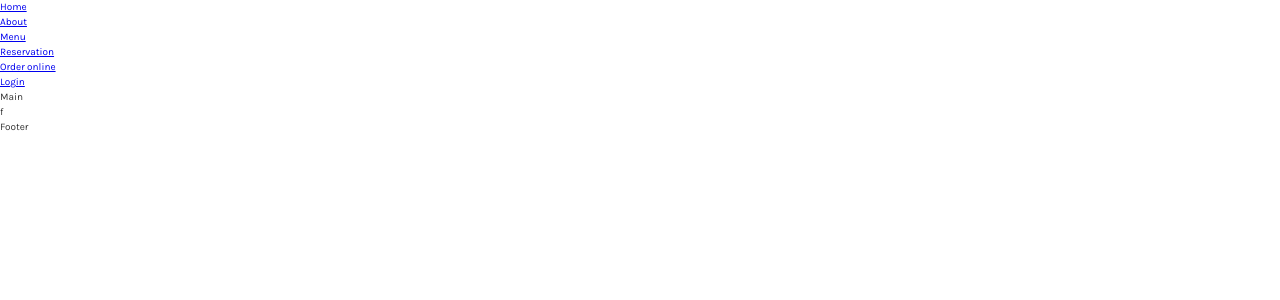
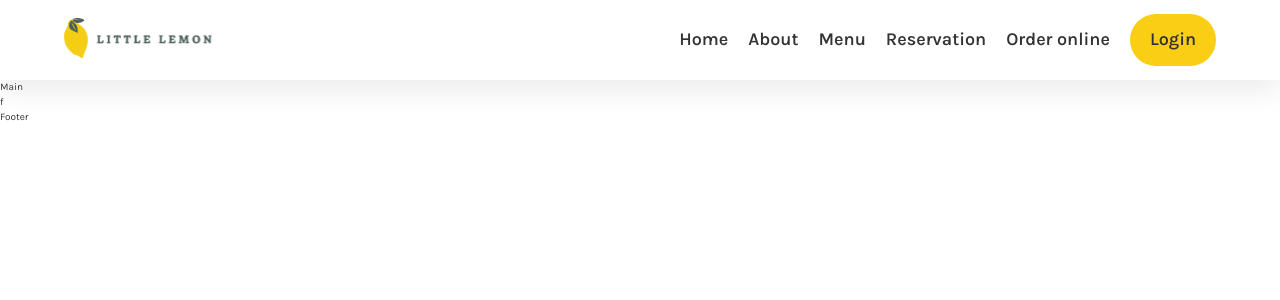
Before and after one commit to Mahyarnafisi/capstone-react-final-project, a React (Create React App) app: page / in a window 1280 px wide. Shown: the top 300 px of the page. Built offline with nearby package versions, Linux system fonts and the light colour scheme; a web font is replaced by a local one.

Commit message:
navbar implementation -adding list of link and navlink from react router dom -add hover effect on link listes and login btn

```diff
--- a/src/Components/Header/Header.jsx
+++ b/src/Components/Header/Header.jsx
@@ -1,12 +1,13 @@
 import React from "react";
 import Styles from "./Header.module.css";
+import brandLogo from "./../../assets/image/Logo .svg";
 import { Link, NavLink } from "react-router-dom";
 function Header() {
   return (
     <section className={Styles.header}>
       <nav className={Styles.navbar}>
         <NavLink to="/">
-          <img src="#" alt="" />
+          <img className={Styles.navbar__brandLogo} src={brandLogo} alt="" />
         </NavLink>
         <ul className={Styles.navbar__list}>
           <li className={Styles.navbar__item}>
@@ -24,7 +25,7 @@ function Header() {
           <li className={Styles.navbar__item}>
             <NavLink className={Styles.navbar__link}>Order online</NavLink>
           </li>
-          <li className={Styles.navbar__item}>
+          <li className={`${Styles.navbar__item} ${Styles.navbar__btnLogin}`}>
             <NavLink className={Styles.navbar__link}>Login</NavLink>
           </li>
         </ul>
--- a/src/Components/Header/Header.module.css
+++ b/src/Components/Header/Header.module.css
@@ -1,6 +1,64 @@
 .header {
+  width: 100%;
 }
 
 .navbar {
   display: flex;
+  align-items: center;
+  justify-content: space-between;
+  width: 100%;
+  height: 8rem;
+  box-shadow: 0 1rem 3rem #00000015;
+  padding: var(--padding-section);
 }
+.navbar__list {
+  display: flex;
+  align-items: center;
+  justify-content: center;
+  gap: 2rem;
+  height: 100%;
+}
+.navbar__brandLogo {
+  transition: all 0.3s;
+}
+.navbar__brandLogo:hover {
+  filter: saturate(120%) contrast(120%);
+}
+
+.navbar__item {
+  height: 100%;
+  display: flex;
+  align-items: center;
+}
+
+.navbar__link {
+  font-size: var(--font-s-md);
+  color: var(--color-black);
+  padding: 1rem 0;
+  transition: all 0.3s;
+  font-weight: 600;
+  border-bottom: 2px solid transparent;
+}
+.navbar__link:hover {
+  color: var(--color-primary-1);
+  border-bottom: 2px solid var(--color-primary-1);
+}
+
+.navbar__btnLogin {
+  background-color: var(--color-primary-2);
+  font-weight: 600;
+  color: var(--color-primary-1);
+  transition: all 0.2s;
+  height: 5.2rem;
+
+  padding: 1.5rem 2rem;
+  border-radius: var(--border-r-circle);
+}
+.navbar__btnLogin:hover {
+  background-color: var(--color-primary-1);
+  padding: 1.5rem 4rem;
+}
+
+.navbar__btnLogin:hover a {
+  color: var(--color-primary-2);
+}
--- a/src/index.css
+++ b/src/index.css
@@ -19,8 +19,11 @@ body {
   --color-primary-2: #face14;
   --color-secondary-1: #ee9972;
   --color-secondary-2: #fbdabb;
-  --color-white: #edefee;
+
+  --color-gray: #edefee;
   --color-black: #333333;
+  --color-white: #ffffff;
+
   --font-markazi: "Markazi Text", serif;
   --font-karla: "Karla", sans-serif;
 
@@ -32,6 +35,8 @@ body {
   --border-r-md: 1.2rem;
   --border-r-md: 1.6rem;
   --border-r-circle: 999px;
+
+  --padding-section: 0 5vw;
 }
 
 button {
@@ -49,3 +54,11 @@ button {
 button:hover {
   filter: brightness(120%);
 }
+
+li {
+  list-style: none;
+}
+
+a {
+  text-decoration: none;
+}
```
